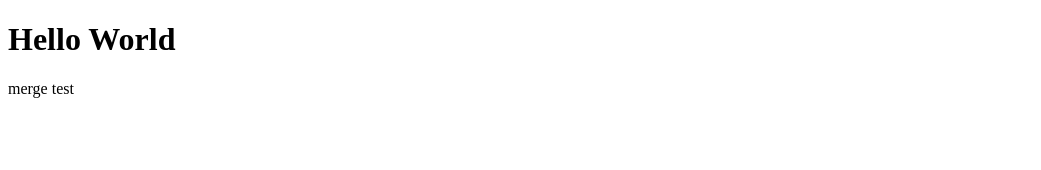
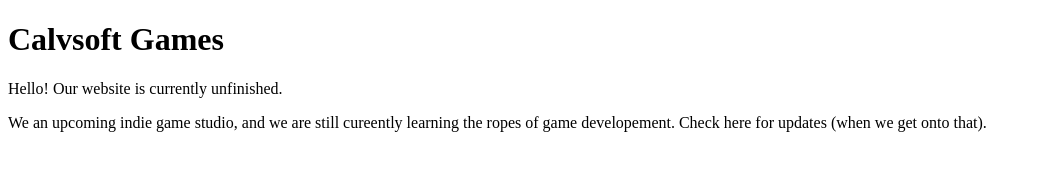
Before and after one commit to Calvsoft-Games/Calvsoft-Games.github.io, a plain HTML site: page index.html in a window 1280 px wide. Shown: the whole page, without its empty margins (0-1041 px from the left). Drawn offline with Linux system fonts and the light colour scheme.

Commit message:
Update index.html
Added extra placeholder info

```diff
--- a/index.html
+++ b/index.html
@@ -1,7 +1,8 @@
 <!DOCTYPE html>
 <html>
 <body>
-<h1>Hello World</h1>
-<p>merge test</p>
+<h1>Calvsoft Games</h1>
+<p>Hello! Our website is currently unfinished.</p>
+<p>We an upcoming indie game studio, and we are still cureently learning the ropes of game developement. Check here for updates (when we get onto that).</p>
 </body>
 </html>
```
